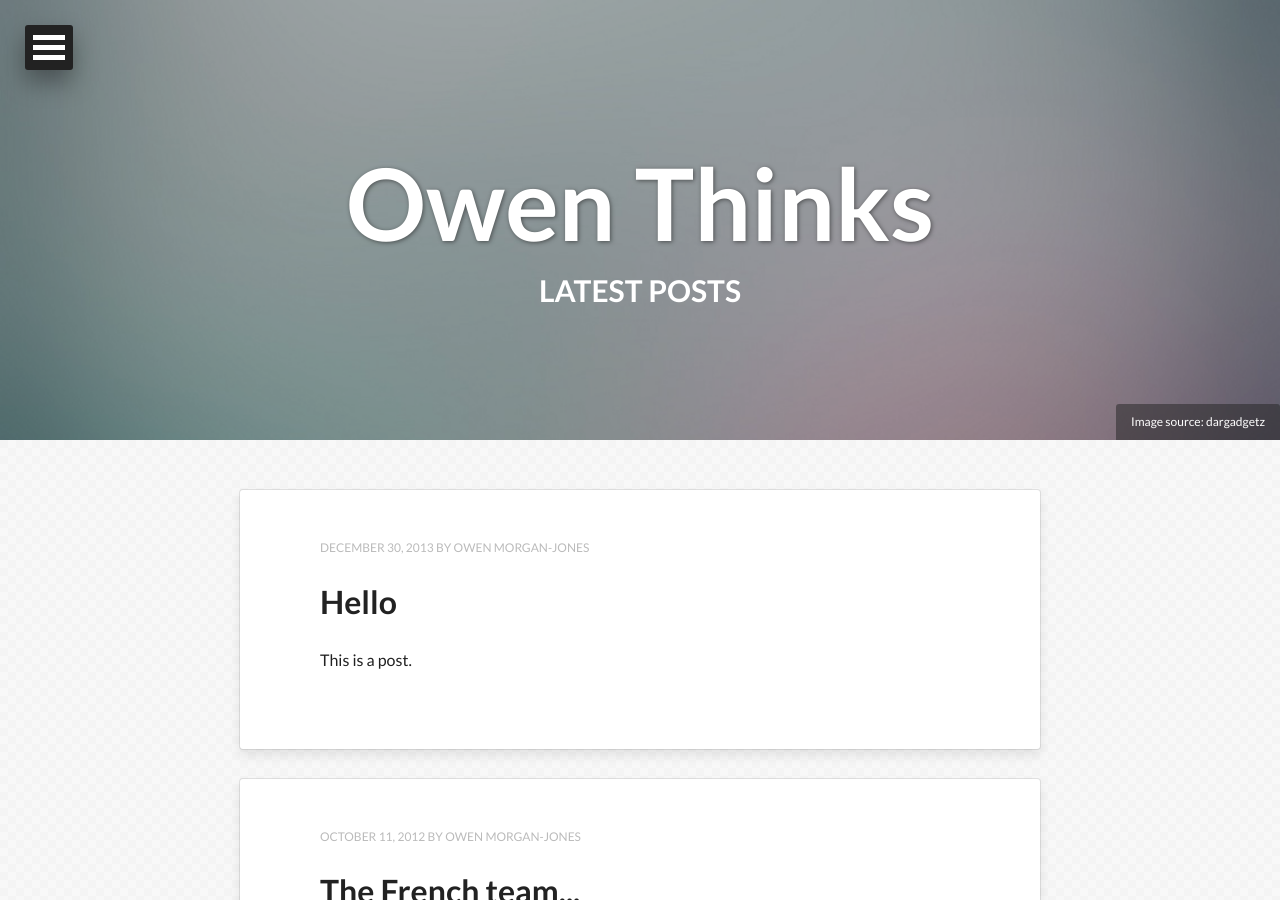
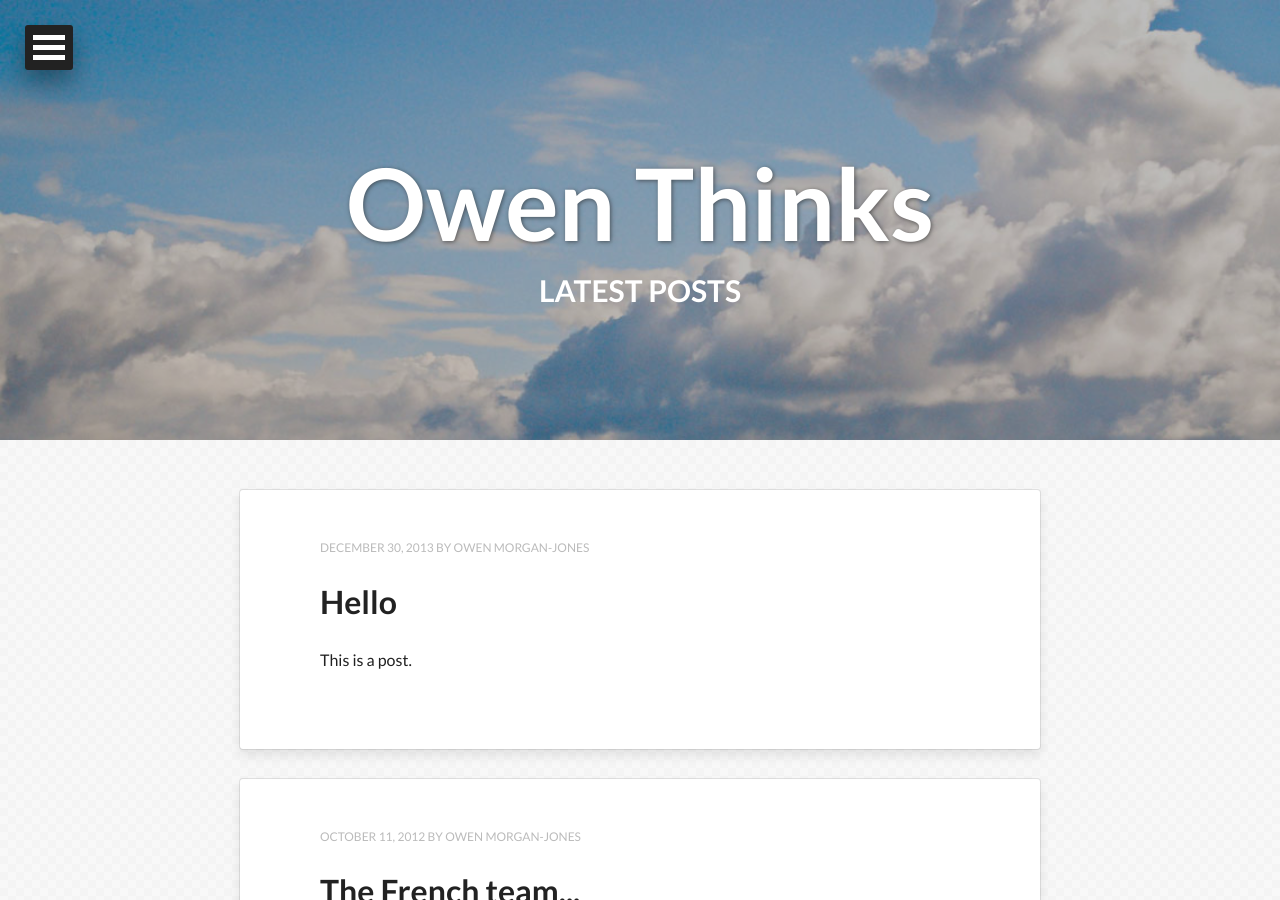
Before and after one commit to Sharkwald/sharkwald.github.io, a Jekyll site: the page built from index.html, in a window 1280 px wide and 900 px high. Built offline with Jekyll 4.4.1, drawn with Linux system fonts in a browser that asks for light colours; nearby versions of some CDN libraries; the list of posts is cut into pages by our own code.

Commit message:
banner image

```diff
--- a/index.html
+++ b/index.html
@@ -4,9 +4,7 @@
 description: "Describe this nonsense."
 tags: [Jekyll, theme, themes, responsive, blog, modern]
 image:
-  feature: abstract-1.jpg
-  credit: dargadgetz
-  creditlink: http://www.dargadgetz.com/ios-7-abstract-wallpaper-pack-for-iphone-5-and-ipod-touch-retina/
+  feature: main_banner.jpg
 ---
 
 {% for post in paginator.posts %}
```
Also changed, not shown: images/main_banner.jpg (added).
